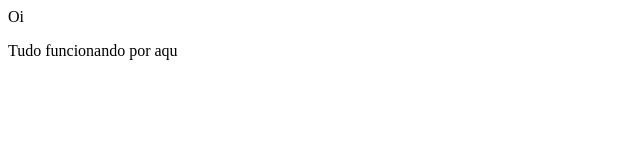
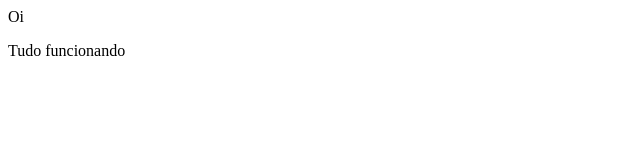
Before and after one commit to brunokubiack/coursera-test, a plain HTML site: page site/index.html in a window 1280 px wide. Shown: the full height of the page, 0-640 px from the left. Drawn offline with Linux system fonts and the light colour scheme.

Commit message:
my first page

```diff
--- a/site/index.html
+++ b/site/index.html
@@ -4,6 +4,6 @@
     </head>
     <body>
         <p>Oi</p>
-        <p>Tudo funcionando por aqu</p>
+        <p>Tudo funcionando</p>
     </body>
 </html>
```
